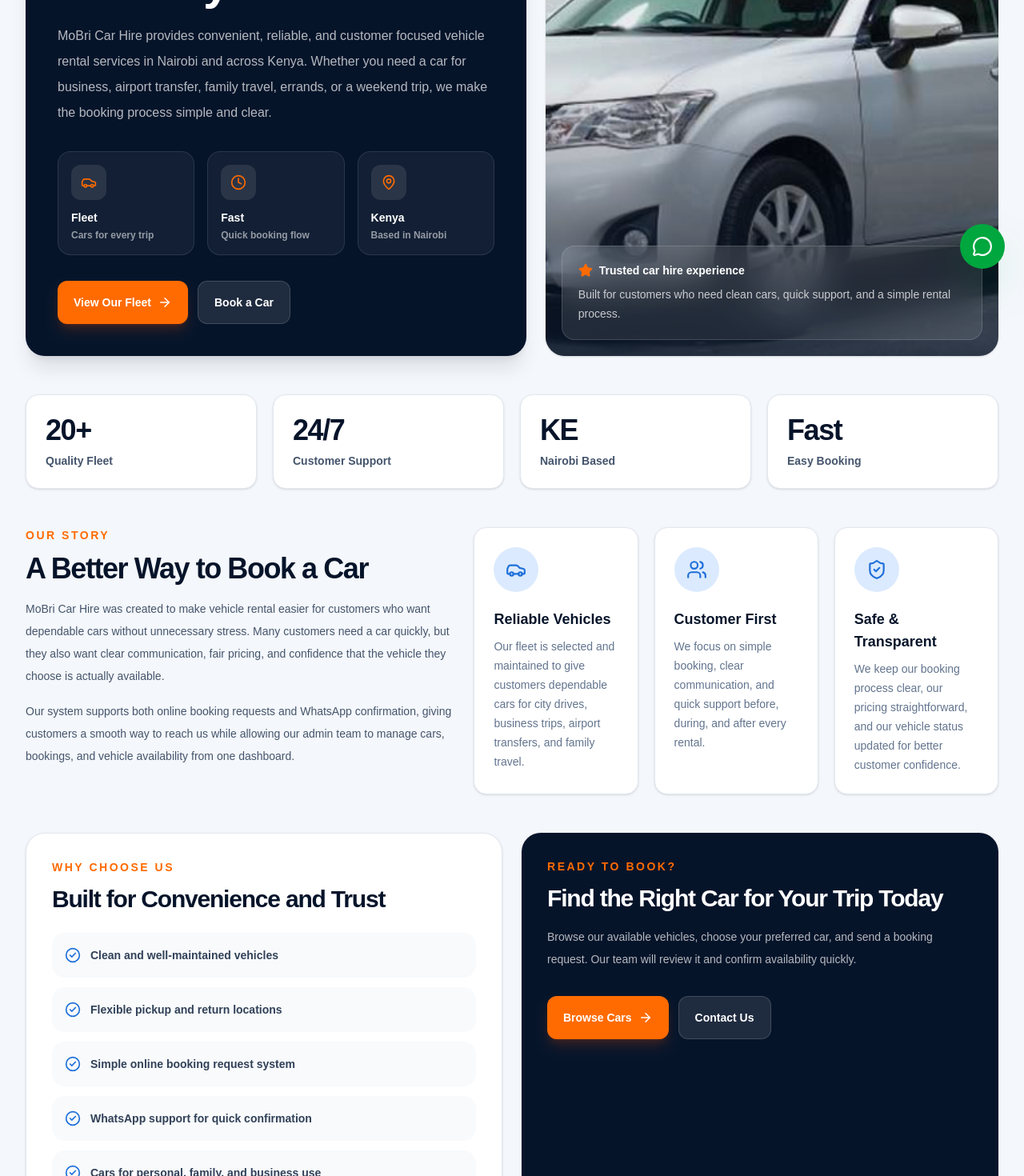
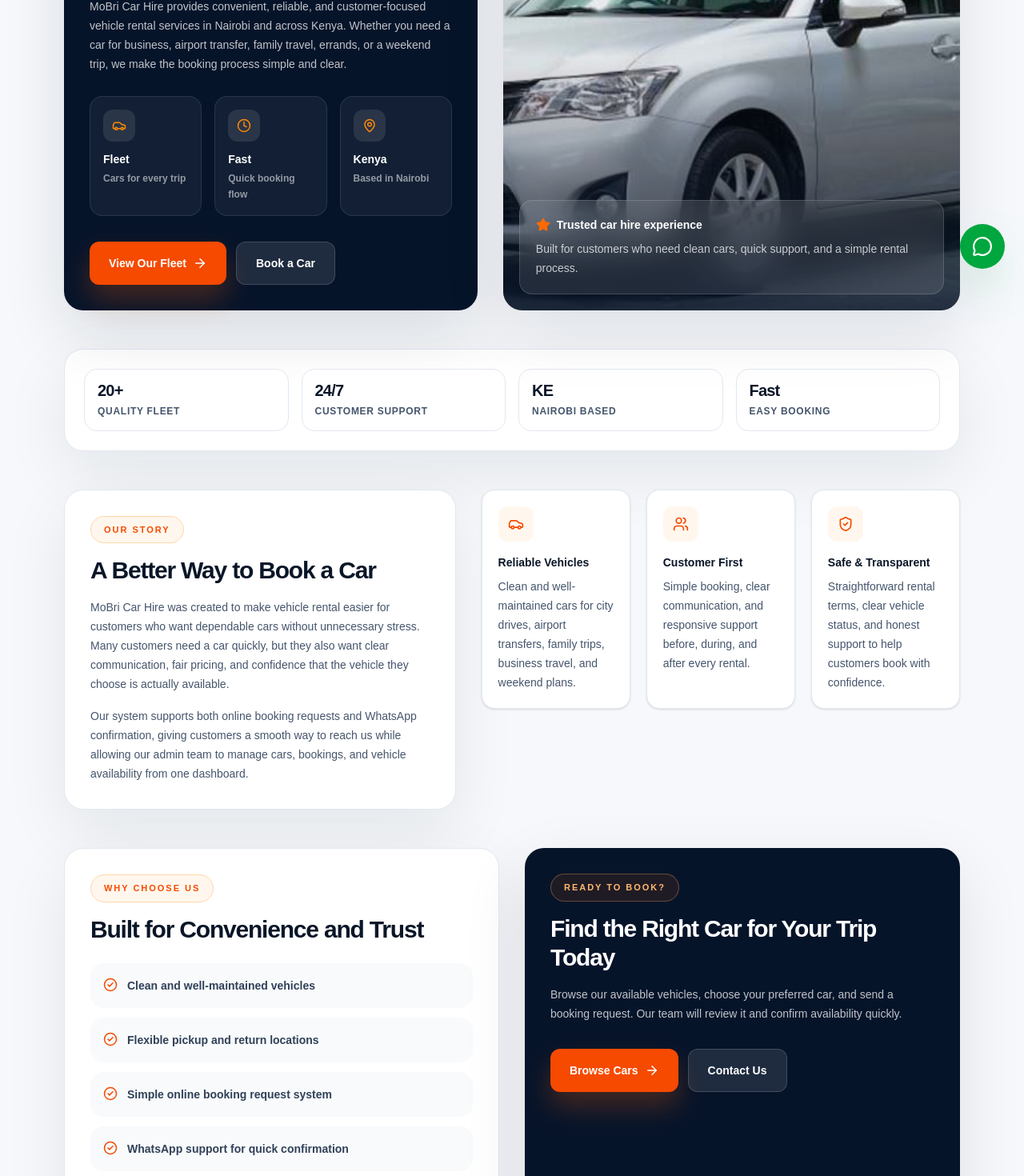
Before and after one commit to PollyM-tech/carrental, a Next.js app: page /about in a window 1280 px wide. Shown: the part 440-1910 px from the top of the page at 80% size. Built offline with nearby package versions, Linux system fonts and the light colour scheme; no server answers.

Commit message:
about us section design update

```diff
--- a/src/app/about/page.tsx
+++ b/src/app/about/page.tsx
@@ -19,19 +19,19 @@
   {
     title: "Reliable Vehicles",
     description:
-      "Our fleet is selected and maintained to give customers dependable cars for city drives, business trips, airport transfers, and family travel.",
+      "Clean and well-maintained cars for city drives, airport transfers, family trips, business travel, and weekend plans.",
     icon: Car,
   },
   {
     title: "Customer First",
     description:
-      "We focus on simple booking, clear communication, and quick support before, during, and after every rental.",
+      "Simple booking, clear communication, and responsive support before, during, and after every rental.",
     icon: Users,
   },
   {
     title: "Safe & Transparent",
     description:
-      "We keep our booking process clear, our pricing straightforward, and our vehicle status updated for better customer confidence.",
+      "Straightforward rental terms, clear vehicle status, and honest support to help customers book with confidence.",
     icon: ShieldCheck,
   },
 ];
@@ -69,28 +69,28 @@
     <>
       <Navbar />
 
-      <main className="bg-[#f4f7fb]">
-        <section className="px-4 pb-12 pt-28 sm:px-6 lg:px-8">
-          <div className="mx-auto max-w-7xl">
-            <div className="grid gap-6 lg:grid-cols-[1.05fr_0.95fr] lg:items-stretch">
-              <div className="rounded-3xl bg-[#06142A] p-6 text-white shadow-xl shadow-slate-900/10 sm:p-8 lg:p-10">
-                <p className="text-sm font-black uppercase tracking-[0.18em] text-[#FF6B00]">
+      <main className="bg-[#f6f8fb]">
+        <section className="px-4 pb-12 pt-28">
+          <div className="mx-auto max-w-[1120px]">
+            <div className="grid gap-8 lg:grid-cols-[0.95fr_1.05fr] lg:items-stretch">
+              <div className="rounded-3xl bg-[#06142A] p-6 text-white shadow-[0_28px_80px_rgba(10,22,40,0.12)] sm:p-8">
+                <span className="inline-flex rounded-full border border-orange-300/30 bg-orange-500/10 px-4 py-2 text-[11px] font-black uppercase tracking-[0.18em] text-orange-300">
                   About MoBri Car Hire
-                </p>
+                </span>
 
-                <h1 className="mt-4 max-w-3xl text-4xl font-black tracking-[-0.05em] sm:text-5xl lg:text-6xl">
+                <h1 className="mt-4 max-w-2xl text-3xl font-black tracking-[-0.04em] sm:text-4xl md:text-5xl">
                   Reliable Car Hire Built Around Your Journey
                 </h1>
 
-                <p className="mt-5 max-w-2xl text-base font-medium leading-8 text-white/70">
-                  MoBri Car Hire provides convenient, reliable, and customer
-                  focused vehicle rental services in Nairobi and across Kenya.
-                  Whether you need a car for business, airport transfer, family
-                  travel, errands, or a weekend trip, we make the booking
+                <p className="mt-4 max-w-xl text-sm leading-6 text-white/75">
+                  MoBri Car Hire provides convenient, reliable, and
+                  customer-focused vehicle rental services in Nairobi and across
+                  Kenya. Whether you need a car for business, airport transfer,
+                  family travel, errands, or a weekend trip, we make the booking
                   process simple and clear.
                 </p>
 
-                <div className="mt-8 grid gap-4 sm:grid-cols-3">
+                <div className="mt-7 grid gap-4 sm:grid-cols-3">
                   <HeroPill
                     icon={Car}
                     title="Fleet"
@@ -111,7 +111,7 @@
                 <div className="mt-8 flex flex-col gap-3 sm:flex-row">
                   <Link
                     href="/cars"
-                    className="inline-flex items-center justify-center gap-2 rounded-xl bg-[#FF6B00] px-5 py-4 text-sm font-black text-white shadow-lg shadow-orange-600/20 transition hover:bg-orange-700"
+                    className="inline-flex items-center justify-center gap-2 rounded-xl bg-orange-600 px-6 py-4 text-sm font-black text-white shadow-[0_18px_35px_rgba(234,88,12,0.28)] transition hover:-translate-y-1 hover:bg-orange-700"
                   >
                     View Our Fleet
                     <ArrowRight size={18} />
@@ -119,33 +119,37 @@
 
                   <Link
                     href="/contact"
-                    className="inline-flex items-center justify-center gap-2 rounded-xl border border-white/15 bg-white/10 px-5 py-4 text-sm font-black text-white transition hover:bg-white/15"
+                    className="inline-flex items-center justify-center gap-2 rounded-xl border border-white/15 bg-white/10 px-6 py-4 text-sm font-black text-white transition hover:bg-white/15"
                   >
                     Book a Car
                   </Link>
                 </div>
               </div>
 
-              <div className="relative min-h-[420px] overflow-hidden rounded-3xl bg-slate-200 shadow-sm">
+              <div className="relative min-h-[360px] overflow-hidden rounded-3xl bg-slate-200 shadow-[0_28px_80px_rgba(10,22,40,0.10)] sm:min-h-[430px]">
                 <Image
                   src="/familycar.jpg"
                   alt="MoBri Car Hire vehicle"
                   fill
                   priority
+                  sizes="(max-width: 1024px) 100vw, 50vw"
                   className="object-cover"
                 />
 
-                <div className="absolute inset-0 bg-gradient-to-t from-[#06142A]/80 via-[#06142A]/10 to-transparent" />
+                <div className="absolute inset-0 bg-gradient-to-t from-[#06142A]/85 via-[#06142A]/10 to-transparent" />
 
                 <div className="absolute bottom-5 left-5 right-5 rounded-2xl border border-white/15 bg-white/10 p-5 text-white backdrop-blur-xl">
                   <div className="flex items-center gap-2">
-                    <Star size={18} className="fill-[#FF6B00] text-[#FF6B00]" />
+                    <Star
+                      size={18}
+                      className="fill-orange-500 text-orange-500"
+                    />
                     <p className="text-sm font-black">
                       Trusted car hire experience
                     </p>
                   </div>
 
-                  <p className="mt-2 text-sm font-medium leading-6 text-white/75">
+                  <p className="mt-2 text-sm leading-6 text-white/75">
                     Built for customers who need clean cars, quick support, and
                     a simple rental process.
                   </p>
@@ -155,40 +159,42 @@
           </div>
         </section>
 
-        <section className="px-4 pb-12 sm:px-6 lg:px-8">
-          <div className="mx-auto max-w-7xl">
-            <div className="grid gap-5 md:grid-cols-2 xl:grid-cols-4">
+        <section className="px-4 pb-12">
+          <div className="mx-auto max-w-[1120px]">
+            <div className="rounded-3xl border border-slate-200 bg-white p-5 shadow-[0_28px_80px_rgba(10,22,40,0.08)] sm:p-6">
+              <div className="grid gap-4 sm:grid-cols-2 lg:grid-cols-4">
                 {stats.map((stat) => (
                   <div
                     key={stat.label}
-                  className="rounded-2xl border border-slate-200 bg-white p-6 shadow-sm"
+                    className="rounded-2xl border border-slate-200 bg-white p-4 transition hover:-translate-y-1 hover:border-orange-500 hover:shadow-xl"
                   >
-                  <p className="text-4xl font-black tracking-[-0.04em] text-[#06142A]">
+                    <p className="text-xl font-black leading-none tracking-[-0.04em] text-[#0A1628]">
                       {stat.value}
                     </p>
 
-                  <p className="mt-2 text-sm font-black text-slate-600">
+                    <p className="mt-2 text-xs font-black uppercase tracking-[0.06em] text-slate-600">
                       {stat.label}
                     </p>
                   </div>
                 ))}
               </div>
             </div>
+          </div>
         </section>
 
-        <section className="px-4 pb-12 sm:px-6 lg:px-8">
-          <div className="mx-auto max-w-7xl">
-            <div className="grid gap-6 lg:grid-cols-[0.9fr_1.1fr] lg:items-start">
-              <div>
-                <p className="text-sm font-black uppercase tracking-[0.18em] text-[#FF6B00]">
+        <section className="px-4 pb-12">
+          <div className="mx-auto max-w-[1120px]">
+            <div className="grid gap-8 lg:grid-cols-[0.9fr_1.1fr] lg:items-start">
+              <div className="rounded-3xl border border-slate-200 bg-white p-6 shadow-[0_28px_80px_rgba(10,22,40,0.08)] sm:p-8">
+                <span className="inline-flex rounded-full border border-orange-200 bg-orange-50 px-4 py-2 text-[11px] font-black uppercase tracking-[0.18em] text-orange-600">
                   Our Story
-                </p>
+                </span>
 
-                <h2 className="mt-3 text-3xl font-black tracking-[-0.04em] text-[#06142A] sm:text-4xl">
+                <h2 className="mt-4 text-2xl font-black tracking-[-0.04em] text-[#0A1628] sm:text-3xl">
                   A Better Way to Book a Car
                 </h2>
 
-                <p className="mt-4 text-sm font-medium leading-7 text-slate-600">
+                <p className="mt-4 text-sm leading-6 text-slate-600">
                   MoBri Car Hire was created to make vehicle rental easier for
                   customers who want dependable cars without unnecessary stress.
                   Many customers need a car quickly, but they also want clear
@@ -196,7 +202,7 @@
                   they choose is actually available.
                 </p>
 
-                <p className="mt-4 text-sm font-medium leading-7 text-slate-600">
+                <p className="mt-4 text-sm leading-6 text-slate-600">
                   Our system supports both online booking requests and WhatsApp
                   confirmation, giving customers a smooth way to reach us while
                   allowing our admin team to manage cars, bookings, and vehicle
@@ -211,17 +217,17 @@
                   return (
                     <div
                       key={item.title}
-                      className="rounded-2xl border border-slate-200 bg-white p-6 shadow-sm"
+                      className="rounded-2xl border border-slate-200 bg-white p-5 shadow-sm transition hover:-translate-y-1 hover:border-orange-500 hover:shadow-xl"
                     >
-                      <div className="flex h-14 w-14 items-center justify-center rounded-full bg-blue-100 text-[#1E6FD9]">
-                        <Icon size={26} />
+                      <div className="flex h-11 w-11 items-center justify-center rounded-xl bg-orange-50 text-orange-600">
+                        <Icon size={20} />
                       </div>
 
-                      <h3 className="mt-5 text-lg font-black text-[#06142A]">
+                      <h3 className="mt-4 text-sm font-black text-[#0A1628]">
                         {item.title}
                       </h3>
 
-                      <p className="mt-2 text-sm font-medium leading-6 text-slate-500">
+                      <p className="mt-2 text-sm leading-6 text-slate-600">
                         {item.description}
                       </p>
                     </div>
@@ -232,15 +238,15 @@
           </div>
         </section>
 
-        <section className="px-4 pb-20 sm:px-6 lg:px-8">
-          <div className="mx-auto max-w-7xl">
-            <div className="grid gap-6 lg:grid-cols-[1fr_1fr]">
-              <div className="rounded-3xl border border-slate-200 bg-white p-6 shadow-sm sm:p-8">
-                <p className="text-sm font-black uppercase tracking-[0.18em] text-[#FF6B00]">
+        <section className="px-4 pb-20">
+          <div className="mx-auto max-w-[1120px]">
+            <div className="grid gap-8 lg:grid-cols-[1fr_1fr]">
+              <div className="rounded-3xl border border-slate-200 bg-white p-6 shadow-[0_28px_80px_rgba(10,22,40,0.08)] sm:p-8">
+                <span className="inline-flex rounded-full border border-orange-200 bg-orange-50 px-4 py-2 text-[11px] font-black uppercase tracking-[0.18em] text-orange-600">
                   Why Choose Us
-                </p>
+                </span>
 
-                <h2 className="mt-3 text-3xl font-black tracking-[-0.04em] text-[#06142A]">
+                <h2 className="mt-4 text-2xl font-black tracking-[-0.04em] text-[#0A1628] sm:text-3xl">
                   Built for Convenience and Trust
                 </h2>
 
@@ -251,11 +257,11 @@
                       className="flex items-start gap-3 rounded-2xl bg-slate-50 p-4"
                     >
                       <CheckCircle2
-                        size={20}
-                        className="mt-0.5 shrink-0 text-[#1E6FD9]"
+                        size={18}
+                        className="mt-0.5 shrink-0 text-orange-600"
                       />
 
-                      <p className="text-sm font-bold leading-6 text-slate-700">
+                      <p className="text-sm font-semibold leading-6 text-slate-700">
                         {reason}
                       </p>
                     </div>
@@ -263,16 +269,16 @@
                 </div>
               </div>
 
-              <div className="rounded-3xl bg-[#06142A] p-6 text-white shadow-sm sm:p-8">
-                <p className="text-sm font-black uppercase tracking-[0.18em] text-[#FF6B00]">
+              <div className="rounded-3xl bg-[#06142A] p-6 text-white shadow-[0_28px_80px_rgba(10,22,40,0.10)] sm:p-8">
+                <span className="inline-flex rounded-full border border-orange-300/30 bg-orange-500/10 px-4 py-2 text-[11px] font-black uppercase tracking-[0.18em] text-orange-300">
                   Ready to Book?
-                </p>
+                </span>
 
-                <h2 className="mt-3 text-3xl font-black tracking-[-0.04em]">
+                <h2 className="mt-4 text-2xl font-black tracking-[-0.04em] sm:text-3xl">
                   Find the Right Car for Your Trip Today
                 </h2>
 
-                <p className="mt-4 text-sm font-medium leading-7 text-white/70">
+                <p className="mt-4 text-sm leading-6 text-white/75">
                   Browse our available vehicles, choose your preferred car, and
                   send a booking request. Our team will review it and confirm
                   availability quickly.
@@ -281,7 +287,7 @@
                 <div className="mt-8 flex flex-col gap-3 sm:flex-row">
                   <Link
                     href="/cars"
-                    className="inline-flex items-center justify-center gap-2 rounded-xl bg-[#FF6B00] px-5 py-4 text-sm font-black text-white shadow-lg shadow-orange-600/20 transition hover:bg-orange-700"
+                    className="inline-flex items-center justify-center gap-2 rounded-xl bg-orange-600 px-6 py-4 text-sm font-black text-white shadow-[0_18px_35px_rgba(234,88,12,0.28)] transition hover:-translate-y-1 hover:bg-orange-700"
                   >
                     Browse Cars
                     <ArrowRight size={18} />
@@ -289,7 +295,7 @@
 
                   <Link
                     href="/contact"
-                    className="inline-flex items-center justify-center gap-2 rounded-xl border border-white/15 bg-white/10 px-5 py-4 text-sm font-black text-white transition hover:bg-white/15"
+                    className="inline-flex items-center justify-center gap-2 rounded-xl border border-white/15 bg-white/10 px-6 py-4 text-sm font-black text-white transition hover:bg-white/15"
                   >
                     Contact Us
                   </Link>
@@ -317,12 +323,14 @@
 }) {
   return (
     <div className="rounded-2xl border border-white/10 bg-white/5 p-4">
-      <div className="flex h-11 w-11 items-center justify-center rounded-xl bg-white/10 text-[#FF6B00]">
-        <Icon size={20} />
+      <div className="flex h-10 w-10 items-center justify-center rounded-xl bg-white/10 text-orange-400">
+        <Icon size={18} />
       </div>
 
       <p className="mt-3 text-sm font-black">{title}</p>
-      <p className="mt-1 text-xs font-semibold text-white/55">{text}</p>
+      <p className="mt-1 text-xs font-semibold leading-5 text-white/55">
+        {text}
+      </p>
     </div>
   );
 }
```
Also changed, not shown: src/components/home/AboutUs.tsx (+146 -104 lines), public/logo.png (renamed from public/Logo.png). Lines whose indentation alone changed are shown as unchanged.
